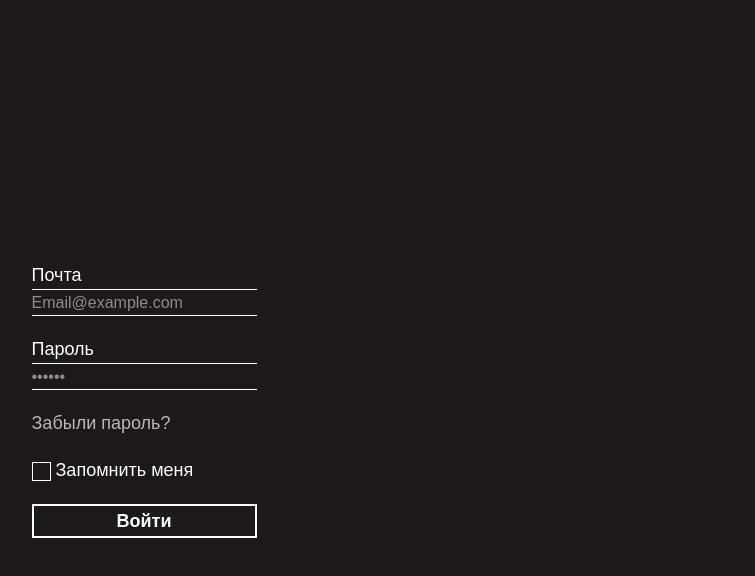
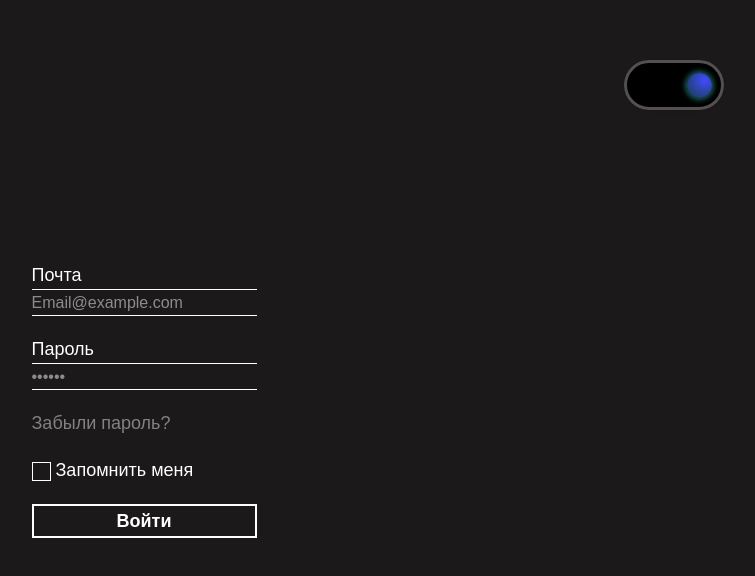
Before and after one commit to Koteukin69/window_vercel, a Next.js app: page /login in a window 1280 px wide. Shown: the top 576 px of the page, without its empty margins (496-1251 px from the left). Built offline with nearby package versions, Linux system fonts and the light colour scheme; a web font is replaced by a local one.

Commit message:
Toggle Theme Button Added

```diff
--- a/app/globals.css
+++ b/app/globals.css
@@ -1,9 +1,21 @@
 @import "tailwindcss";
 
 :root {
+  --background-contrast: white;
+  --background: #E9E9E9;
+  --background-second: #b6b6b6;
+  --foreground: #000;
+  --foreground-second: #5d5959;
+  --theme-color: #FFE043;
+}
+
+[data-theme='dark'] {
+  --background-contrast: black;
   --background: #1B1919;
+  --background-second: #545050;
   --foreground: #fff;
-
+  --foreground-second: #858181;
+  --theme-color: #185d5a;
 }
 
 body {
--- a/app/layout.tsx
+++ b/app/layout.tsx
@@ -2,6 +2,8 @@ import type { Metadata } from "next";
 import "./globals.css";
 
 import { Fira_Sans_Condensed } from "next/font/google";
+import { ThemeProvider } from "next-themes";
+import ToggleTheme from "@/components/toggle_theme/toggle_theme";
 
 const firaSansCondensed = Fira_Sans_Condensed({
   subsets: ["cyrillic", "latin"],
@@ -18,11 +20,14 @@ export default function RootLayout({
   children: React.ReactNode;
 }>) {
   return (
-    <html lang="ru">
+    <html lang="ru" suppressHydrationWarning>
       <body className={firaSansCondensed.className}>
-        <main className="w-full h-screen">
-          {children}
-        </main>
+        <ThemeProvider attribute="data-theme" defaultTheme="dark" enableSystem>
+          <ToggleTheme width={100} />
+          <main className="w-full h-screen">
+            {children}
+          </main>
+        </ThemeProvider>
       </body>
     </html>
   );
--- a/app/page.tsx
+++ b/app/page.tsx
@@ -1,4 +1,3 @@
-import { Suspense } from 'react';
 import Main from "./pages/main";
 
 export default function Home() {
--- a/components/data/data.tsx
+++ b/components/data/data.tsx
@@ -2,14 +2,14 @@ import { BgMusic } from "@/components"
 
 export default function Data({data}: {data: {type: "title"|"text"|"component"|"bgMusic"|"picture", text?: string, component?: React.ReactNode, src?: string, width?: string|number}[]}) {
     return (
-        <div className="flex flex-col justify-start text-white overflow-auto scrollbar h-[calc(100%-200px)] w-[calc(100%-100px)] sm:w-[calc(100%-200px)] md:w-[calc(100%-300px)] lg:w-[calc(100%-400px)] gap-[20px]">
+        <div className="flex flex-col justify-start overflow-auto scrollbar h-[calc(100%-200px)] w-[calc(100%-100px)] sm:w-[calc(100%-200px)] md:w-[calc(100%-300px)] lg:w-[calc(100%-400px)] gap-[20px]">
             {
                 data.map((item, index) => {
                     switch (item.type) {
                         case "title":
-                            return <div key={index} className="text-white text-[30px]" style={{width: item.width}}>{item.text}</div>
+                            return <div key={index} className="text-[30px]" style={{width: item.width}}>{item.text}</div>
                         case "text":
-                            return <div key={index} className="text-white text-[20px] mr-[10px]" style={{width: item.width}}>{item.text}</div>
+                            return <div key={index} className="text-[20px] mr-[10px]" style={{width: item.width}}>{item.text}</div>
                         case "bgMusic":
                             return <div key={index} style={{width: item.width}}><BgMusic src={item.src} /></div>
                         case "picture":
--- a/components/link/link.tsx
+++ b/components/link/link.tsx
@@ -1,5 +1,5 @@
 export default function Link({ href, text }: { href: string, text: string }) {
     return (
-        <a href={href} className="text-[18px] text-[#FFFFFFB2]">{text}</a>
+        <a href={href} className="text-[18px] text-(--foreground-second)">{text}</a>
     )
 }
--- a/components/title/title.tsx
+++ b/components/title/title.tsx
@@ -9,7 +9,7 @@ export default function Title({title}: {title: string}) {
     return (
         <h1 className={oswald.className + " text-[75px]/[94%] uppercase"}>
             {title.split("\n").map((line, index) => (
-                <span className="first:text-[#858181]" key={index}>
+                <span className="first:text-(--foreground-second)" key={index}>
                     {line}
                     <br />
                 </span>
--- /dev/null
+++ b/components/toggle_theme/toggle_theme.module.css
@@ -0,0 +1,25 @@
+.knob {
+    position: relative;
+    width: 50%;
+    aspect-ratio: 1/1;
+    display: flex;
+    align-items: center;
+    justify-content: center;
+    transition: transform 200ms ease-in-out;
+}
+
+[data-theme='light'] .knob {
+    transform: translateX(0%);
+
+    *:first-child {
+        background: radial-gradient(circle at 70% 30%, #FABFA3 0%, #FFE043 100%);
+    }
+}
+
+[data-theme='dark'] .knob {
+    transform: translateX(100%);
+
+    *:first-child {
+        background: radial-gradient(circle at 70% 30%, #434AFF 0%, #123E3C 100%);
+    }
+}
--- /dev/null
+++ b/components/toggle_theme/toggle_theme.tsx
@@ -0,0 +1,13 @@
+"use client";
+
+import { useTheme } from 'next-themes';
+import styles from './toggle_theme.module.css';
+
+export default function ToggleTheme({ width }: { width: number }) {
+    const { theme, setTheme } = useTheme();
+    return <button className={`aspect-2/1 fixed top-[60px] right-[60px] bg-(--background-contrast) text-(--foreground) rounded-full outline-3 outline-(--background-second) -outline-offset-3 flex flex-row items-center shadow`} style={{ width }} onClick={() => setTheme(theme === 'dark' ? 'light' : 'dark')}>
+        <div className={`${styles.knob} rounded-full`}>
+            <div className="aspect-square w-[25px] h-[25px] overflow-hidden rounded-full relative shadow-[0_0_5px_2px_var(--theme-color)]"></div>
+        </div>
+    </button>;
+}
--- a/components/video/loading.tsx
+++ b/components/video/loading.tsx
@@ -20,7 +20,7 @@ export default function Loading({ width, height }: { width?: number, height?: nu
     }, [dots]);
 
     return (
-        <div className={`w-full flex items-center justify-center text-[30px] bg-[#545050] uppercase ${oswald.className}`} style={{width, height}} id="loading">
+        <div className={`w-full flex items-center justify-center text-[30px] bg-(--background-second) uppercase ${oswald.className}`} style={{width, height}} id="loading">
             {"загрузка" + ".".repeat(dots)}
         </div>
     )
--- a/components/video/notFound.tsx
+++ b/components/video/notFound.tsx
@@ -7,7 +7,7 @@ const oswald = Oswald({
 
 export default function NotFound({ width, height }: { width?: number, height?: number }) {
     return (
-        <div className={`w-full flex items-center justify-center text-[30px] bg-[#545050] uppercase ${oswald.className}`} style={{width, height}} id="loading">
+        <div className={`w-full flex items-center justify-center text-[30px] bg-(--background-second) uppercase ${oswald.className}`} style={{width, height}} id="loading">
             {"нет подходящих видео =("}
         </div>
     )
--- a/components/video/video.tsx
+++ b/components/video/video.tsx
@@ -3,14 +3,8 @@
 import { useSearchParams } from 'next/navigation'
 import { useState, useEffect } from 'react'
 
-import { Oswald } from "next/font/google";
 import Loading from './loading';
 import NotFound from './notFound';
-
-const oswald = Oswald({
-    subsets: ["cyrillic"],
-    weight: "700"
-});
 
 export default function Video({ width=711, height=386 }: { width?: number, height?: number }) {
     const searchParams = useSearchParams();
--- a/package.json
+++ b/package.json
@@ -11,6 +11,7 @@
   "dependencies": {
     "@neondatabase/serverless": "^1.0.2",
     "next": "16.0.1",
+    "next-themes": "^0.4.6",
     "react": "19.2.0",
     "react-dom": "19.2.0"
   },
```
Also changed, not shown: 1 other file (tests, documents, lock files or other folders).
